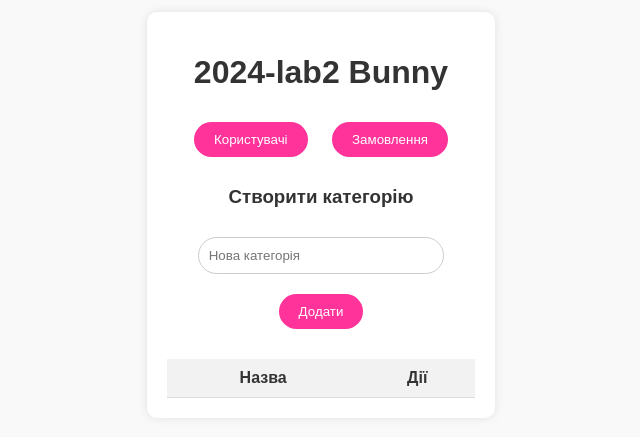
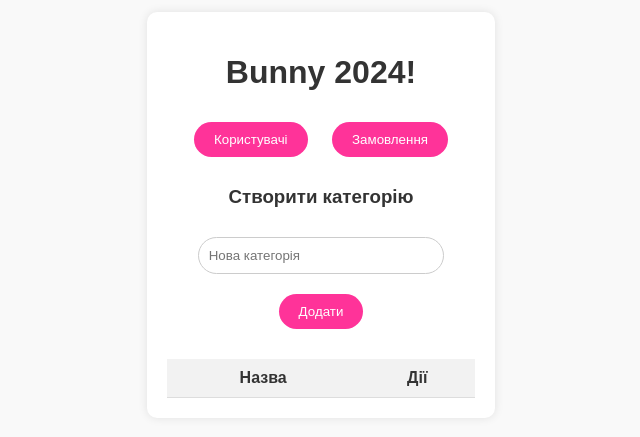
Before and after one commit to Vierrinn/BunnyWebApplication, a plain HTML site: page BunnyWebApplication/wwwroot/index.html in a window 1280 px wide. Shown: the part 185-622 px from the top of the page, without its empty margins (319-959 px from the left). Drawn offline with Linux system fonts and the light colour scheme; no server answers.

Commit message:
Changed Name

```diff
--- a/BunnyWebApplication/wwwroot/index.html
+++ b/BunnyWebApplication/wwwroot/index.html
@@ -85,7 +85,7 @@
 </head>
 <body>
     <div class="container">
-        <h1>2024-lab2 Bunny</h1>
+        <h1>Bunny 2024!</h1>
         <div>
             <button onclick="window.location.href='users.html'">Користувачі</button>
             <button onclick="window.location.href='orders.html'">Замовлення</button>
```
